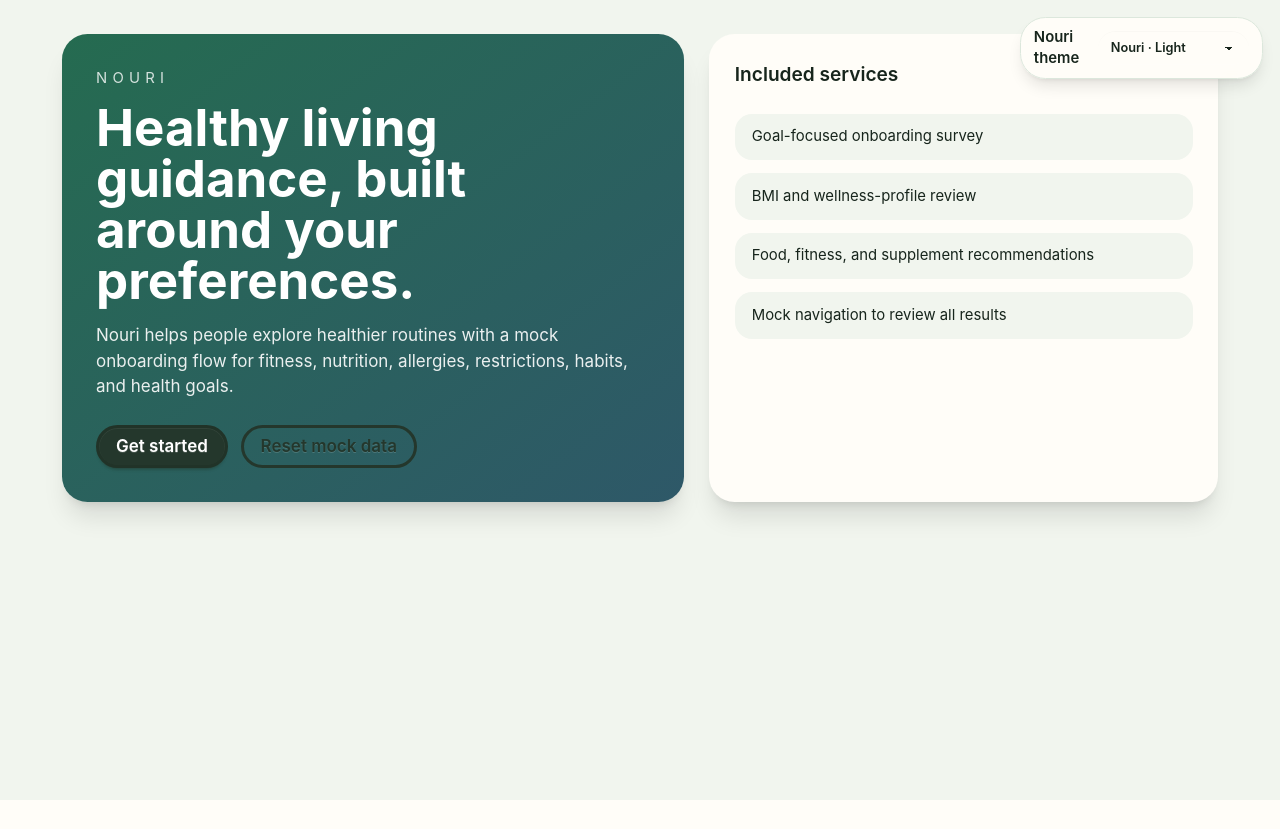
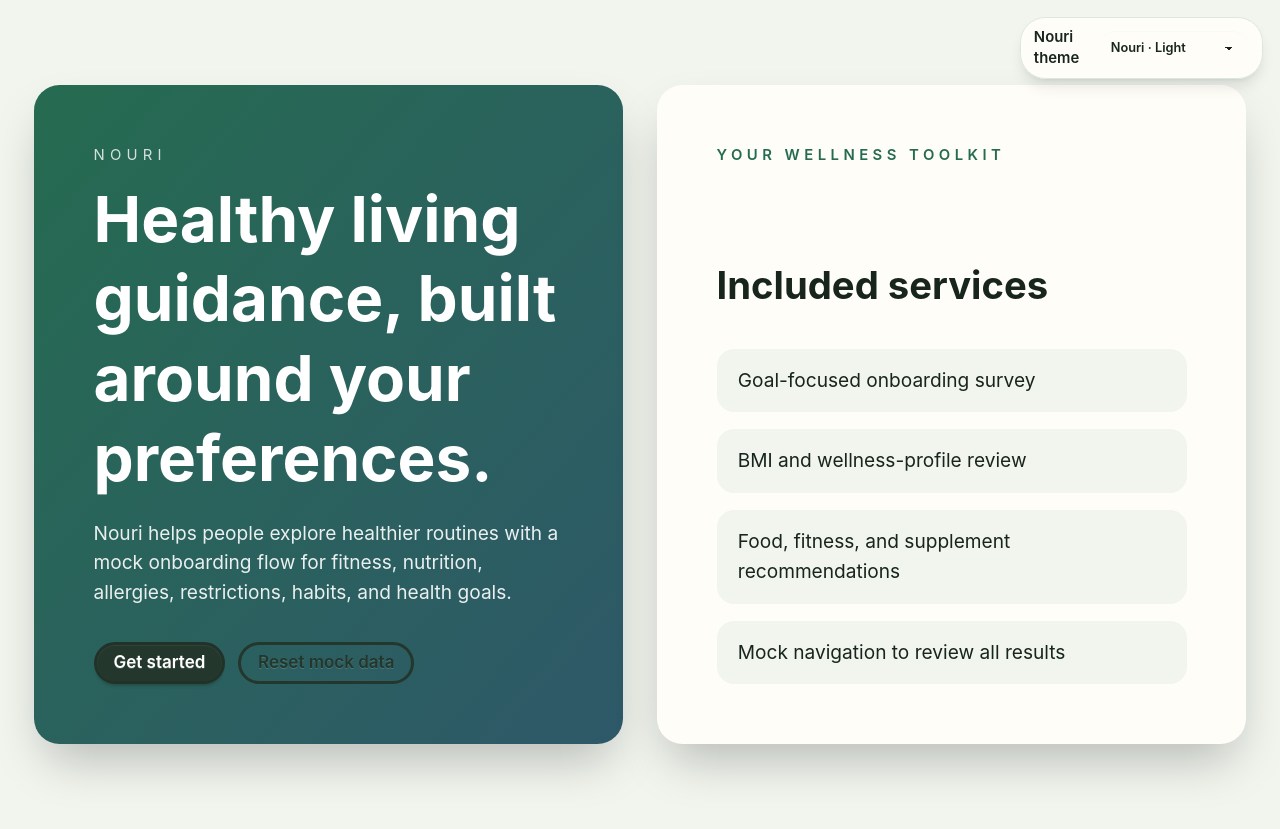
Before and after one commit to morganleigh13/Nouri, a React (Vite) app: page / in a window 1280 px wide. Before the commit the page ends 800 px from the top, so only its background shows below. Built offline with nearby package versions, Linux system fonts and the light colour scheme.

Commit message:
Adding claude.

```diff
--- a/src/components/LandingPage.jsx
+++ b/src/components/LandingPage.jsx
@@ -4,29 +4,30 @@ export default function LandingPage({ onResetMockData }) {
   const navigate = useNavigate();
 
   return (
-    <div className="min-h-screen bg-base-200 text-base-content">
-      <div className="mx-auto grid max-w-6xl gap-6 px-4 py-8 lg:grid-cols-[1.1fr_0.9fr] lg:px-8">
-        <section className="rounded-3xl bg-linear-to-br from-primary to-secondary p-8 text-primary-content shadow-xl">
+    <div className="flex min-h-screen items-center bg-base-200 px-4 py-20 text-base-content sm:px-6 lg:px-8">
+      <div className="mx-auto grid w-full max-w-7xl gap-8 lg:grid-cols-2">
+        <section className="flex min-h-[28rem] flex-col justify-center rounded-box bg-linear-to-br from-primary to-secondary p-8 text-primary-content shadow-2xl sm:p-12 lg:min-h-[34rem] lg:p-14">
           <p className="text-sm uppercase tracking-[0.35em] opacity-80">Nouri</p>
-          <h1 className="mt-3 text-4xl font-bold lg:text-5xl">Healthy living guidance, built around your preferences.</h1>
-          <p className="mt-4 max-w-xl text-base opacity-90">
+          <h1 className="mt-3 max-w-2xl text-4xl font-bold leading-tight sm:text-5xl lg:text-6xl">Healthy living guidance, built around your preferences.</h1>
+          <p className="mt-5 max-w-xl text-base leading-7 opacity-90 sm:text-lg">
             Nouri helps people explore healthier routines with a mock onboarding flow for fitness, nutrition,
             allergies, restrictions, habits, and health goals.
           </p>
-          <div className="mt-6 flex flex-wrap gap-3">
-            <button className="btn btn-neutral" onClick={() => navigate('/survey')}>Get started</button>
-            <button className="btn btn-outline btn-neutral" onClick={onResetMockData}>Reset mock data</button>
+          <div className="mt-8 flex flex-col gap-3 sm:flex-row">
+            <button className="btn btn-neutral w-full sm:w-auto" onClick={() => navigate('/survey')}>Get started</button>
+            <button className="btn btn-outline btn-neutral w-full sm:w-auto" onClick={onResetMockData}>Reset mock data</button>
           </div>
         </section>
 
-        <section className="card bg-base-100 shadow-xl">
-          <div className="card-body">
-            <h2 className="card-title">Included services</h2>
-            <ul className="mt-4 space-y-3 text-sm">
-              <li className="rounded-2xl bg-base-200 px-4 py-3">Goal-focused onboarding survey</li>
-              <li className="rounded-2xl bg-base-200 px-4 py-3">BMI and wellness-profile review</li>
-              <li className="rounded-2xl bg-base-200 px-4 py-3">Food, fitness, and supplement recommendations</li>
-              <li className="rounded-2xl bg-base-200 px-4 py-3">Mock navigation to review all results</li>
+        <section className="card min-h-[28rem] bg-base-100 shadow-2xl lg:min-h-[34rem]">
+          <div className="card-body justify-center p-8 sm:p-12 lg:p-14">
+            <p className="text-sm font-semibold uppercase tracking-[0.3em] text-primary">Your wellness toolkit</p>
+            <h2 className="mt-3 text-3xl font-bold sm:text-4xl">Included services</h2>
+            <ul className="mt-8 space-y-4 text-base sm:text-lg">
+              <li className="rounded-2xl bg-base-200 px-5 py-4">Goal-focused onboarding survey</li>
+              <li className="rounded-2xl bg-base-200 px-5 py-4">BMI and wellness-profile review</li>
+              <li className="rounded-2xl bg-base-200 px-5 py-4">Food, fitness, and supplement recommendations</li>
+              <li className="rounded-2xl bg-base-200 px-5 py-4">Mock navigation to review all results</li>
             </ul>
           </div>
         </section>
--- a/src/components/SurveyPage.jsx
+++ b/src/components/SurveyPage.jsx
@@ -11,9 +11,9 @@ export default function SurveyPage({ survey, summaryText, onToggleOption, onFiel
   const previousStep = () => setStepIndex((index) => Math.max(index - 1, 0));
 
   return (
-    <div className="min-h-screen bg-base-200 p-4 text-base-content lg:p-8">
-      <div className="mx-auto max-w-4xl rounded-3xl bg-base-100 p-6 shadow-xl">
-        <div className="mb-6 flex items-center justify-between gap-4">
+    <div className="min-h-screen bg-base-200 px-4 pb-4 pt-20 text-base-content sm:p-6 lg:p-8">
+      <div className="mx-auto max-w-4xl rounded-box bg-base-100 p-5 shadow-xl sm:p-6">
+        <div className="mb-6 flex flex-col items-start justify-between gap-4 sm:flex-row sm:items-center">
           <div>
             <p className="text-sm uppercase tracking-[0.3em] text-primary">Step {stepIndex + 1} of {steps.length}</p>
             <h2 className="text-2xl font-bold">{step.title}</h2>
@@ -70,14 +70,14 @@ export default function SurveyPage({ survey, summaryText, onToggleOption, onFiel
           </div>
         )}
 
-        <div className="mt-8 flex flex-wrap justify-between gap-3">
-          <button className="btn btn-ghost" onClick={previousStep} disabled={stepIndex === 0}>Previous</button>
+        <div className="mt-8 flex flex-col-reverse gap-3 sm:flex-row sm:items-center sm:justify-between">
+          <button className="btn btn-ghost w-full sm:w-auto" onClick={previousStep} disabled={stepIndex === 0}>Previous</button>
 
-          <div className="flex gap-3">
+          <div className="flex flex-col gap-3 sm:flex-row">
             {stepIndex < steps.length - 1 ? (
-              <button className="btn btn-primary" onClick={nextStep}>Next</button>
+              <button className="btn btn-primary w-full sm:w-auto" onClick={nextStep}>Next</button>
             ) : (
-              <button className="btn btn-success" onClick={onFinishSurvey}>Finish survey</button>
+              <button className="btn btn-success w-full sm:w-auto" onClick={onFinishSurvey}>Finish survey</button>
             )}
           </div>
         </div>
--- a/src/components/dashboard/DashboardPage.jsx
+++ b/src/components/dashboard/DashboardPage.jsx
@@ -10,9 +10,9 @@ const navItems = [
 
 export default function DashboardPage({ summaryText, onBackToLanding }) {
   return (
-    <div className="min-h-screen bg-base-200 p-4 text-base-content lg:p-8">
-      <div className="mx-auto max-w-6xl rounded-3xl bg-base-100 p-6 shadow-xl">
-        <div className="mb-6 flex flex-wrap items-center justify-between gap-3">
+    <div className="min-h-screen bg-base-200 px-4 pb-4 pt-20 text-base-content sm:p-6 lg:p-8">
+      <div className="mx-auto max-w-6xl rounded-box bg-base-100 p-5 shadow-xl sm:p-6">
+        <div className="mb-6 flex flex-col items-start justify-between gap-3 sm:flex-row sm:items-center">
           <div>
             <p className="text-sm uppercase tracking-[0.3em] text-primary">Nouri dashboard</p>
             <h2 className="text-2xl font-bold">Your personalized mock wellness profile</h2>
@@ -20,7 +20,7 @@ export default function DashboardPage({ summaryText, onBackToLanding }) {
           <button className="btn btn-ghost btn-sm" onClick={onBackToLanding}>Back to landing</button>
         </div>
 
-        <div className="grid gap-3 md:grid-cols-5 mb-6">
+        <div className="mb-6 grid grid-cols-2 gap-3 sm:grid-cols-3 md:grid-cols-5">
           {navItems.map((item) => (
             <NavLink
               key={item.key}
--- a/src/components/dashboard/SupplementsTab.jsx
+++ b/src/components/dashboard/SupplementsTab.jsx
@@ -14,7 +14,7 @@ export default function SupplementsTab({ recommendations }) {
               <img src={item.image} alt={item.name} className="h-full w-full object-cover" />
             </figure>
             <div className="card-body">
-              <div className="flex items-start justify-between gap-3">
+              <div className="flex flex-wrap items-start justify-between gap-3">
                 <h3 className="card-title">{item.name}</h3>
                 <div className="flex flex-wrap gap-2 justify-end">
                   {(item.bestFor || []).map((label) => (
```
Also changed, not shown: 1 other file (tests, documents, lock files or other folders).
